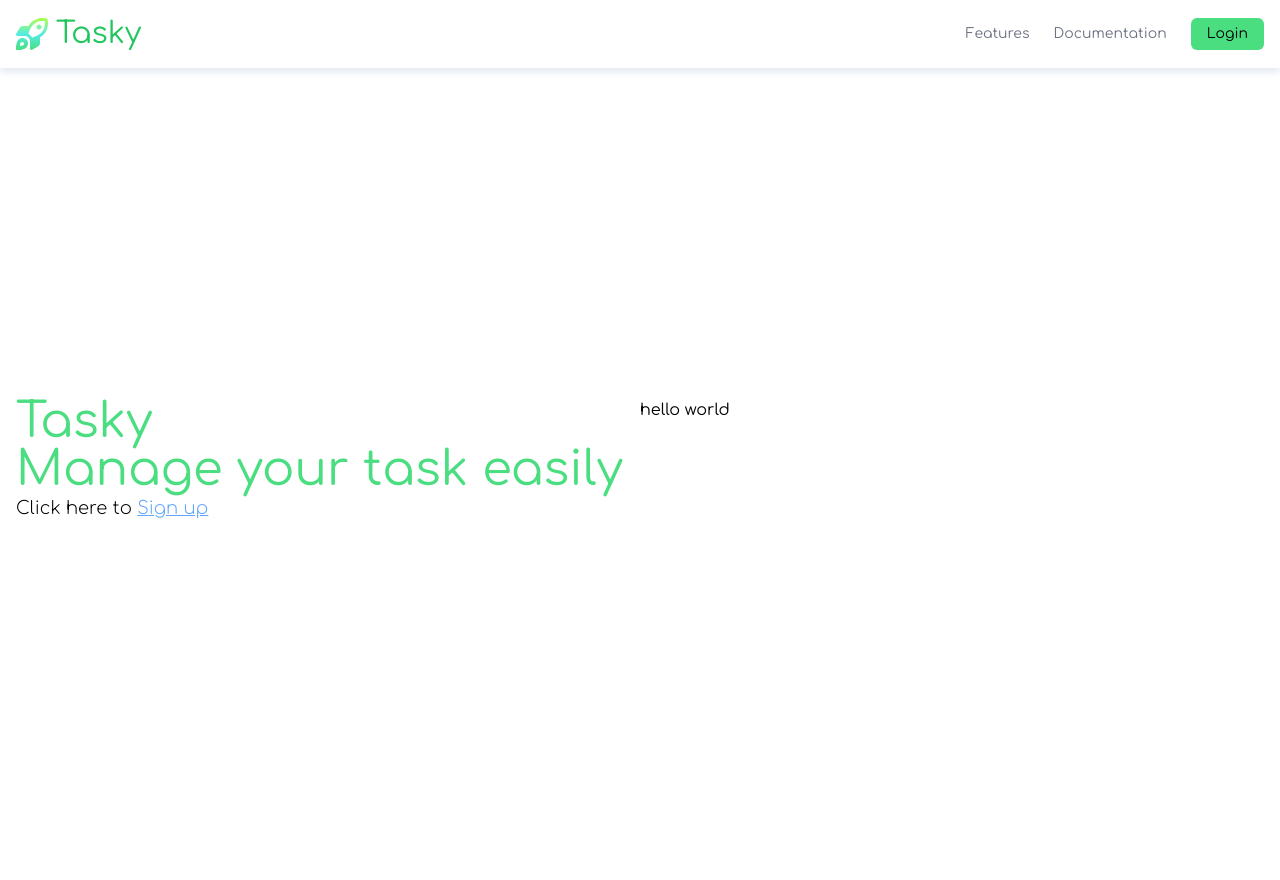
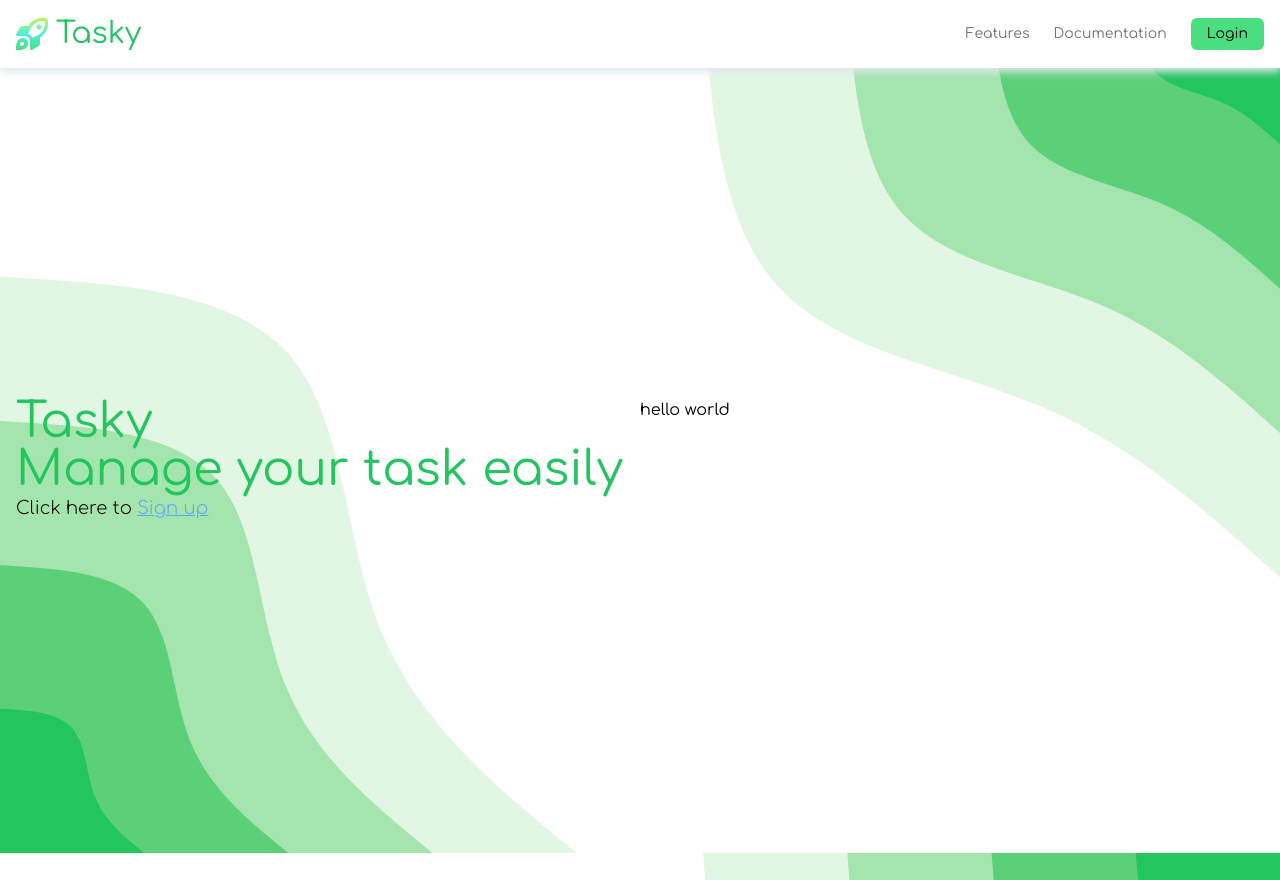
Before and after one commit to SzelamC/Tasky, a Next.js app: page / in a window 1280 px wide. Before the commit the page ends 840 px from the top, so only its background shows below. Built offline with nearby package versions, Linux system fonts and the light colour scheme.

Commit message:
add background image to homepage

```diff
--- a/src/app/(basic-layout)/layout.tsx
+++ b/src/app/(basic-layout)/layout.tsx
@@ -13,7 +13,7 @@ export default function RootLayout({
 }) {
   return (
     <html lang="en">
-      <body className="mx-auto">
+      <body className="mx-auto h-screen bg-homepage-pattern bg-cover bg-fixed bg-center bg-no-repeat overflow-hidden">
         <NavigationBar />
         {children}
       </body>
--- a/src/app/(basic-layout)/page.tsx
+++ b/src/app/(basic-layout)/page.tsx
@@ -2,11 +2,11 @@ import Link from "next/link";
 
 export default function Home() {
   return (
-    <main className="mx-auto mt-20 flex min-h-[760px] max-w-7xl items-center p-4 ">
+    <main className="mx-auto mt-20 flex min-h-[760px] max-w-7xl items-center p-4">
       <div className="grid w-full grid-cols-1 md:grid-cols-2">
         <div>
-          <h1 className="text-5xl text-green-400">Tasky</h1>
-          <h1 className="text-5xl text-green-400">Manage your task easily</h1>
+          <h1 className="text-5xl text-green-500">Tasky</h1>
+          <h1 className="text-5xl text-green-500">Manage your task easily</h1>
           <h2 className="text-lg font-light">
             Click here to{" "}
             <Link
--- a/src/components/ui/NavigationBar.tsx
+++ b/src/components/ui/NavigationBar.tsx
@@ -39,7 +39,7 @@ function NavigationLink({ href, children, className }: NavigationLinkProps) {
 
 export default function NavigationBar() {
   return (
-    <nav className="fixed top-0 w-full p-4 shadow-[0_4px_8px_0] shadow-slate-200">
+    <nav className="fixed top-0 w-full bg-white p-4 shadow-[0_4px_8px_0] shadow-slate-200">
       <div className="mx-auto flex max-w-3xl items-center justify-between md:max-w-5xl lg:max-w-7xl">
         <TaskyLogoIcon />
         <div className="flex items-center gap-10">
--- a/tailwind.config.js
+++ b/tailwind.config.js
@@ -8,9 +8,7 @@ module.exports = {
   theme: {
     extend: {
       backgroundImage: {
-        "gradient-radial": "radial-gradient(var(--tw-gradient-stops))",
-        "gradient-conic":
-          "conic-gradient(from 180deg at 50% 50%, var(--tw-gradient-stops))",
+        "homepage-pattern": "url('/homepage_bg.svg')",
       },
     },
   },
```
Also changed, not shown: public/homepage_bg.svg (added).
